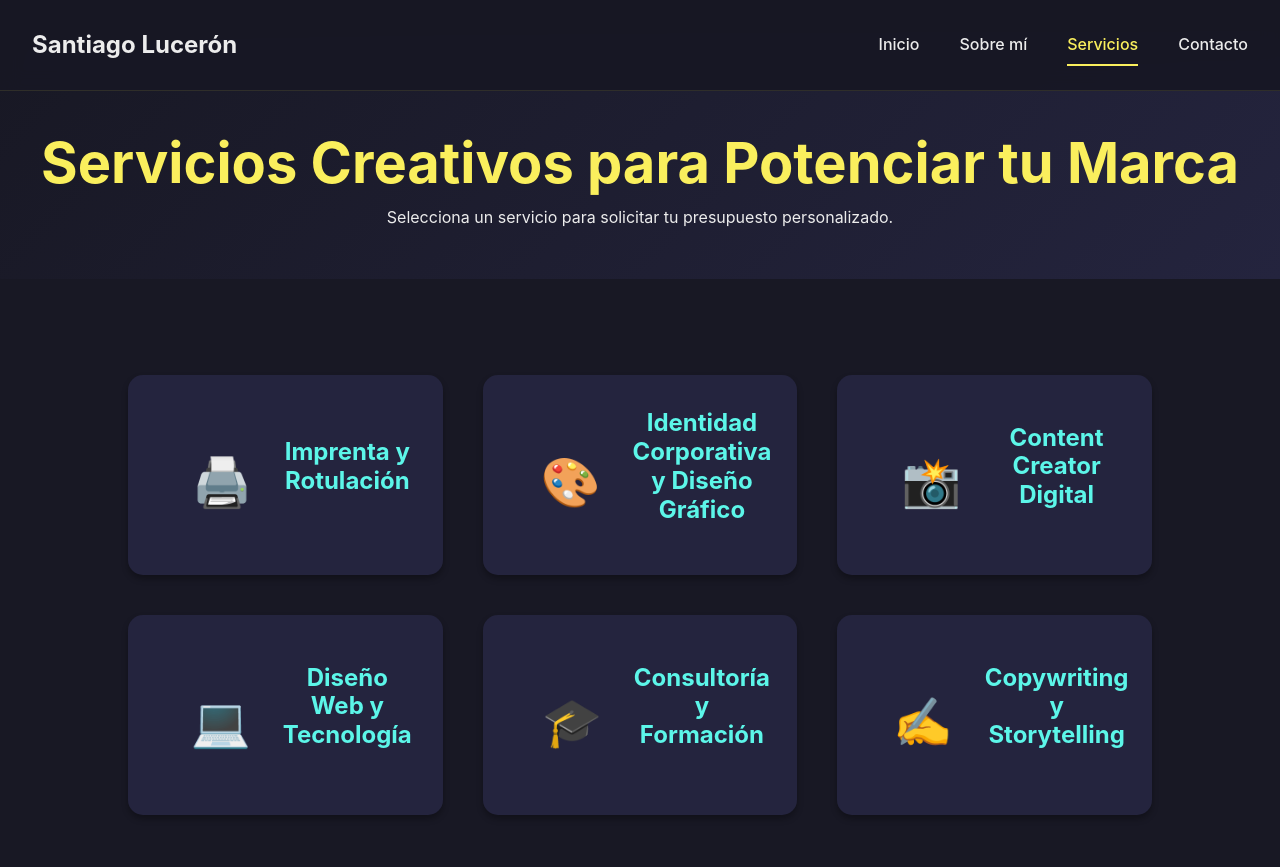
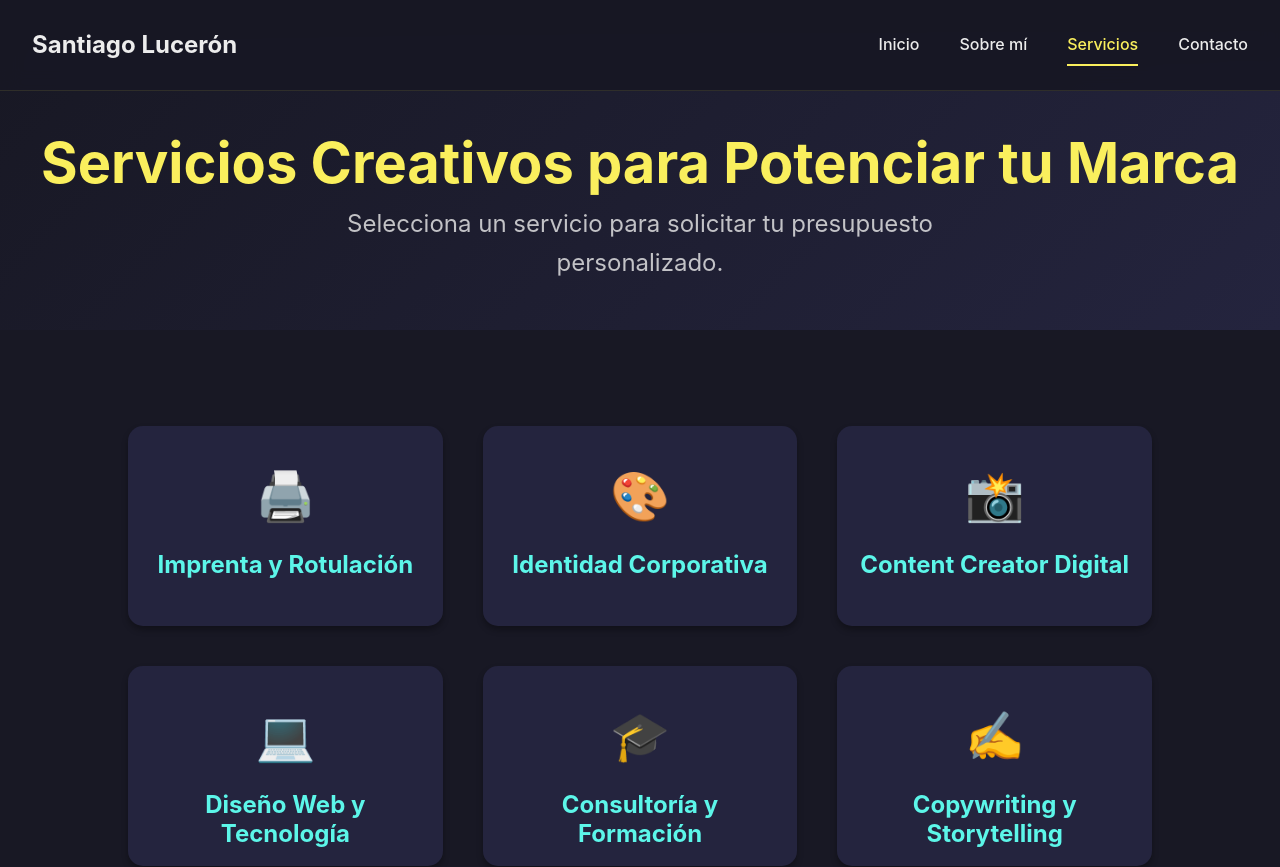
Before and after one commit to sluceron/porfolio, a React (Vite) app: page /services in a window 1280 px wide. Shown: the top 867 px of the page. Built offline with nearby package versions, Linux system fonts and the light colour scheme.

Commit message:
subida servicios OK

```diff
--- a/src/pages/Services.tsx
+++ b/src/pages/Services.tsx
@@ -3,7 +3,7 @@ import '../styles/Services.css'
 
 const servicesList = [
   { id: 'Imprenta y Rotulación', title: 'Imprenta y Rotulación', icon: '🖨️', description: 'Creación de todo tipo de material impreso: tarjetas, folletos, carteles, rótulos y soportes visuales para que tu marca se vea profesional en eventos, locales y presentaciones.' },
-  { id: 'Branding', title: 'Identidad Corporativa y Diseño Gráfico', icon: '🎨', description: 'Creación y desarrollo de la identidad visual de tu marca: diseño de logotipo, paleta de colores, tipografías y todo lo necesario para transmitir una imagen sólida, coherente y profesional.' },
+  { id: 'Branding', title: 'Identidad Corporativa', icon: '🎨', description: 'Creación y desarrollo de la identidad visual de tu marca: diseño de logotipo, paleta de colores, tipografías y todo lo necesario para transmitir una imagen sólida, coherente y profesional.' },
   { id: 'Content Creator', title: 'Content Creator Digital', icon: '📸', description: 'Producción de fotos, vídeos y contenido visual pensado para redes sociales, con una estética cuidada y adaptada a lo que tu negocio quiere transmitir.' },
   { id: 'Diseño Web', title: 'Diseño Web y Tecnología', icon: '💻', description: 'Creación de páginas web modernas, rápidas y adaptadas a móviles, que explican claramente lo que haces y ayudan a que tus clientes confíen en ti.' },
   { id: 'Consultoría y Formacion', title: 'Consultoría y Formación', icon: '🎓', description: 'Asesoramiento personalizado y formación paso a paso para ayudarte a entender el marketing digital, el diseño y las herramientas que necesitas para mejorar tu proyecto.' },
@@ -22,7 +22,7 @@ const Services = () => {
     <section className="services">
       <section className="services-hero">
       <h1>Servicios Creativos para Potenciar tu Marca</h1>
-      <p className=".services-subtitle">Selecciona un servicio para solicitar tu presupuesto personalizado.
+      <p className="contact-subtitle"> Selecciona un servicio para solicitar tu presupuesto personalizado.
       </p>
       </section>
       <section className="services-container">
@@ -39,10 +39,10 @@ const Services = () => {
             >
               <div className="card-inner">
                 <div className="card-front">
-                <div className="service-icon" style={{ textAlign: 'center', fontSize: '3rem', marginBottom: '1rem' }}>
+                <div className="service-icon">
                 {service.icon}
               </div>
-              <h3 style={{ textAlign: 'center' }}>{service.title}</h3>
+              <h3>{service.title}</h3>
                 </div>
                 <div className="card-back">
                   <p>{service.description}</p>
--- a/src/styles/services.css
+++ b/src/styles/services.css
@@ -15,7 +15,7 @@
   margin-bottom: 0.5rem;
 }
   .services-subtitle {
-    font-size: clamp(1.2rem, 2vw, 1.5rem);
+    font-size: clamp(1.2rem, 5vw, 1.5rem);
     opacity: 0.8;
     max-width: 700px;
     margin: 0 auto;
@@ -70,9 +70,9 @@
     height: 100%;
     backface-visibility: hidden;
     border-radius: 15px;
-    padding: 2rem;
-    display: flex;
-    justify-content: center;
+    padding: 2rem 1rem;
+    display: columnn;
+    justify-content: flex-start;
     align-items: center;
     background-color: var(--color-bg-secondary);
     box-shadow: var(--shadow-subtle);
@@ -84,6 +84,7 @@
 
   .card-back {
     transform: rotateY(180deg);
+
   }
 
   .service-card.selected {
@@ -94,13 +95,18 @@
 
   .service-icon {
     font-size: 3rem;
-    margin: 2rem;
+    display: flex;
+    justify-content: center;
+    align-items: center;
+    text-align: center;
+    margin-bottom: 1rem;
   }
 
   .service-card h3 {
     font-size: 1.5rem;
     margin-bottom: 1rem;
     color: var(--color-secondary);
+    text-align: center;
   }
 
   .service-card p {
@@ -151,14 +157,6 @@
     padding: 3rem 1.5rem;
   }
 
-  .services-subtitle {
-    font-size: 1rem;
-  }
-
-  .service-icon {
-    font-size: 2.5rem;
-  }
-
   .service-card h3 {
     font-size: 1.3rem;
   }
```
